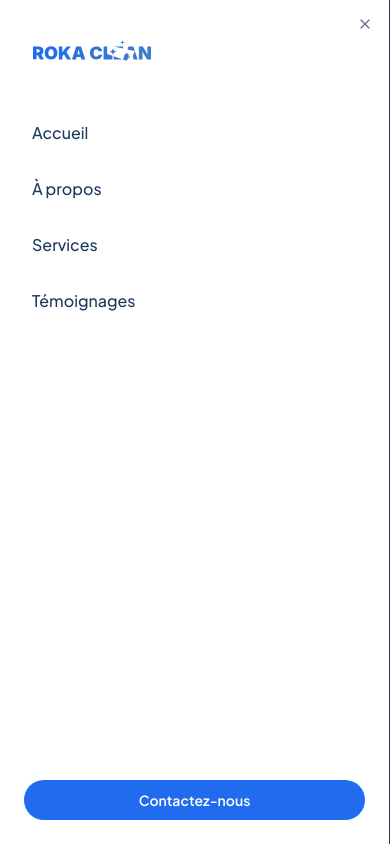
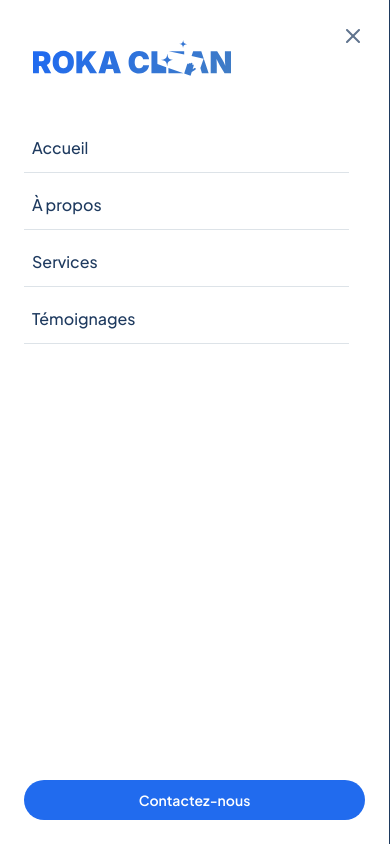
Before and after one commit to mehdibenrabiaa/roka_clean, a Next.js app: page / in a window 390 px wide. Both pictures are taken after a click on the button "Ouvrir le menu". Shown: the top 844 px of the page. Built offline with nearby package versions, Linux system fonts and the light colour scheme.

Commit message:
Improve mobile navbar, drawer UX, animated stats, about section fixes

```diff
--- a/src/components/About.tsx
+++ b/src/components/About.tsx
@@ -117,7 +117,7 @@
             </div>
 
             {/* Floating trust badge */}
-            <div className="absolute bottom-5 -left-14 bg-white rounded-2xl px-5 py-4 shadow-lg">
+            <div className="absolute bottom-5 left-4 md:-left-14 bg-white rounded-2xl px-5 py-4 shadow-lg">
               <p className="text-xs font-semibold text-[#1E3A5F] mb-3">Approuvé par nos clients</p>
               <div className="flex items-center gap-3">
                 <div className="flex -space-x-2">
--- a/src/components/Navbar.tsx
+++ b/src/components/Navbar.tsx
@@ -2,7 +2,7 @@
 
 import Link from "next/link"
 import Image from "next/image"
-import { Menu } from "lucide-react"
+import { Menu, Phone } from "lucide-react"
 import { Button } from "@/components/ui/button"
 import {
   Sheet,
@@ -55,8 +55,13 @@
           Contactez-nous
         </Button>
 
-        {/* Mobile — Sheet drawer */}
-        <div className="md:hidden">
+        {/* Mobile — phone CTA + hamburger */}
+        <div className="md:hidden flex items-center gap-2">
+          <Button className="rounded-full px-5 h-9 flex items-center gap-2" size="sm">
+            <Phone size={14} />
+            <span className="text-sm font-semibold">Appeler</span>
+          </Button>
+
           <Sheet>
             <SheetTrigger asChild>
               <button
@@ -75,8 +80,8 @@
                 <Image
                   src="/logo.svg"
                   alt="Roka Clean"
-                  width={120}
-                  height={32}
+                  width={200}
+                  height={55}
                   className="object-contain"
                 />
               </div>
@@ -87,7 +92,7 @@
                   <SheetClose asChild key={link.href}>
                     <Link
                       href={link.href}
-                      className="text-base font-medium text-[#1E3A5F] hover:text-[#216bee] transition-colors px-2 py-3 rounded-lg hover:bg-[#EAF0E6]"
+                      className="text-base font-medium text-[#1E3A5F] hover:text-[#216bee] transition-colors px-2 py-3 mr-4 rounded-none hover:bg-[#EAF0E6] border-b border-[#DDE3E8]"
                     >
                       {link.label}
                     </Link>
@@ -106,6 +111,7 @@
         </div>
 
       </nav>
+
     </header>
   )
 }
--- a/src/components/ui/sheet.tsx
+++ b/src/components/ui/sheet.tsx
@@ -65,8 +65,8 @@
       {...props}
     >
       {children}
-      <SheetPrimitive.Close className="absolute right-4 top-4 rounded-sm opacity-70 ring-offset-background transition-opacity hover:opacity-100 focus:outline-none focus:ring-2 focus:ring-ring focus:ring-offset-2 disabled:pointer-events-none data-[state=open]:bg-secondary">
-        <X className="h-4 w-4" />
+      <SheetPrimitive.Close className="absolute right-4 top-4 rounded-full w-10 h-10 flex items-center justify-center opacity-70 transition-opacity hover:opacity-100 hover:bg-[#f1f5f9] focus:outline-none disabled:pointer-events-none data-[state=open]:bg-secondary">
+        <X className="h-6 w-6" />
         <span className="sr-only">Close</span>
       </SheetPrimitive.Close>
     </SheetPrimitive.Content>
```
